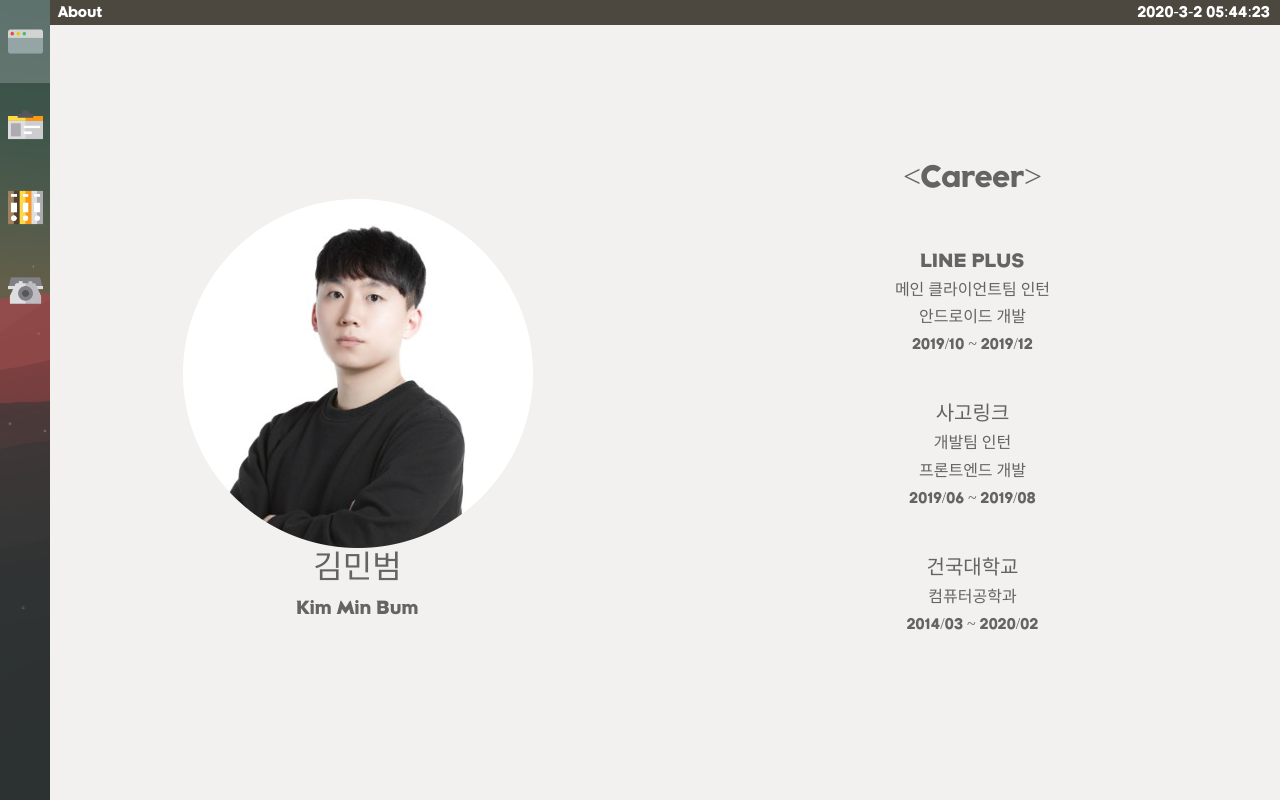
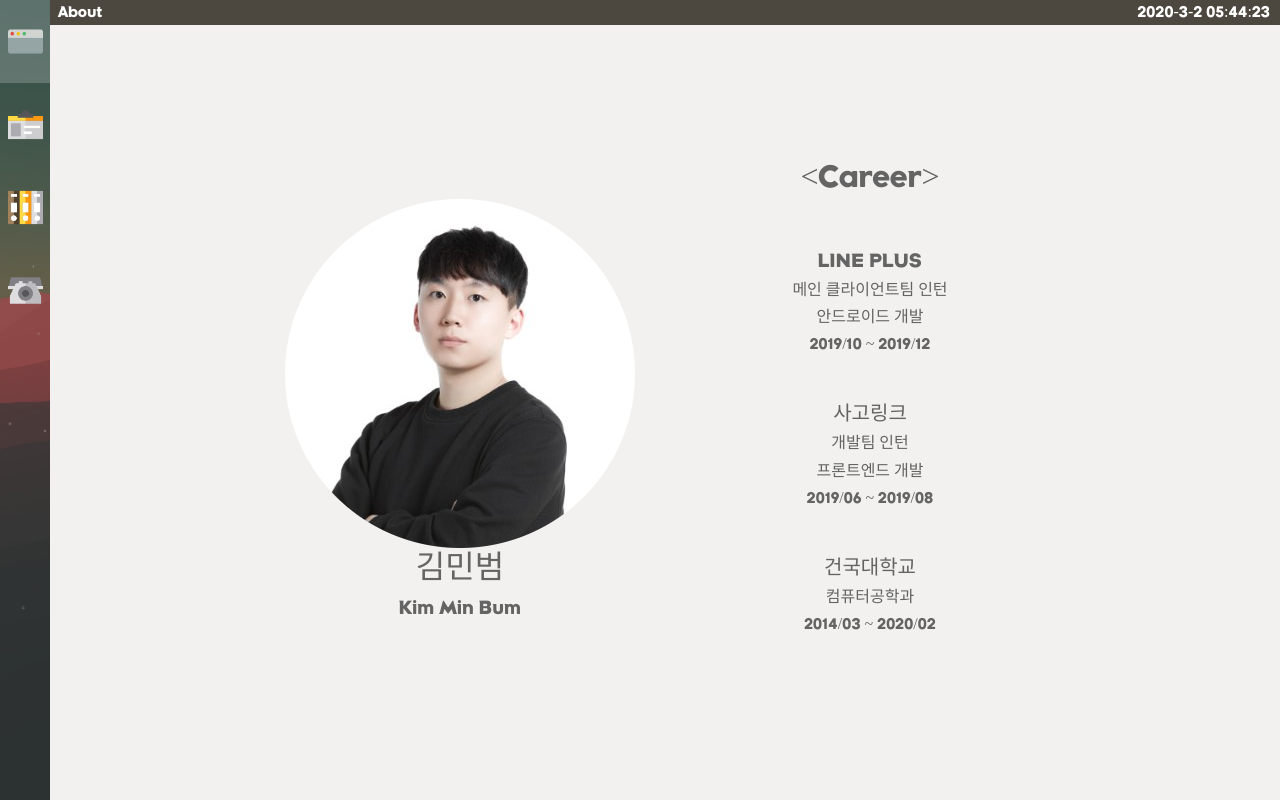
Before and after one commit to mbkim95/portfolio, a Vue app: page / in a window 1280 px wide. Both pictures are taken after a click on the link 25 px from the left and 124 px from the top of the page. Built offline with nearby package versions, Linux system fonts and the light colour scheme; a web font is replaced by a local one; what vue-typed-js would draw is missing.

Commit message:
Apply pop-up animation

```diff
--- a/src/App.vue
+++ b/src/App.vue
@@ -58,8 +58,4 @@ export default {
   background-size: cover;
   background-image: url(assets/bg.jpg);
 }
-
-#terminal {
-  visibility: visible;
-}
 </style>
--- a/src/components/About.vue
+++ b/src/components/About.vue
@@ -1,15 +1,21 @@
 <template>
   <div class="about container-fluid px-0" id="page-wrapper">
-    <div id="content" class="row mx-0">
-      <div class="col-lg-6 col-md-6 my-auto">
+    <transition name="fade">
+      <div id="content" class="row mx-0" v-if="show">
+        <div class="col-lg-2 col-md-2"></div>
+        <div class="col-lg-4 col-md-4 my-auto">
           <img :src="profile" class="w-auto img-fluid image" />
           <h2>김민범</h2>
           <h5>Kim Min Bum</h5>
         </div>
-      <div class="col-lg-6 col-md-6 my-auto">
+        <div class="col-lg-4 col-md-4 my-auto">
           <div id="career" class="mt-2">&lt;Career></div>
           <ul class="list-unstyled">
-          <li class="mt-5 mb-5" v-for="(career, index) in careers" :key="index">
+            <li
+              class="mt-5 mb-5"
+              v-for="(career, index) in careers"
+              :key="index"
+            >
               <h5>{{ career.name }}</h5>
               <h6>{{ career.detail }}</h6>
               <h6>{{ career.job }}</h6>
@@ -17,7 +23,9 @@
             </li>
           </ul>
         </div>
+        <div class="col-lg-2 col-md-2"></div>
       </div>
+    </transition>
   </div>
 </template>
 
@@ -27,6 +35,7 @@ export default {
   props: {},
   data() {
     return {
+      show: false,
       profile: require("../assets/profile.png"),
       careers: [
         {
@@ -50,8 +59,14 @@ export default {
       ]
     };
   },
-  mounted() {},
-  methods: {}
+  mounted() {
+    this.display();
+  },
+  methods: {
+    display() {
+      this.show = true;
+    }
+  }
 };
 </script>
 
@@ -73,4 +88,25 @@ export default {
 #career {
   font-size: 2em;
 }
+
+.fade-enter-active,
+.fade-leave-active {
+  transition: opacity 1s;
+  animation: scale-up 0.5s;
+}
+
+.fade-enter,
+.fade-leave-to {
+  opacity: 0;
+}
+
+@keyframes scale-up {
+  0% {
+    transform: scale(0.6);
+  }
+
+  100% {
+    transform: scale(1);
+  }
+}
 </style>
--- a/src/components/Contact.vue
+++ b/src/components/Contact.vue
@@ -60,11 +60,11 @@ export default {
     };
   },
   mounted() {
-    this.fadeMe();
+    this.display();
   },
   methods: {
-    fadeMe() {
-      this.show = !this.show;
+    display() {
+      this.show = true;
     }
   }
 };
@@ -104,11 +104,22 @@ li#title {
 
 .fade-enter-active,
 .fade-leave-active {
-  transition: opacity 2s;
+  transition: opacity 1s;
+  animation: scale-up 0.5s;
 }
 
 .fade-enter,
 .fade-leave-to {
   opacity: 0;
 }
+
+@keyframes scale-up {
+  0%{
+    transform: scale(0.6);
+  }
+
+  100%{
+    transform: scale(1);
+  }
+}
 </style>
--- a/src/components/Menu.vue
+++ b/src/components/Menu.vue
@@ -41,7 +41,6 @@ export default {
   },
   methods: {
     sendMenu(menu) {
-      console.log(menu);
       this.$emit("show-menu", menu);
     }
   }
--- a/src/components/Terminal.vue
+++ b/src/components/Terminal.vue
@@ -1,6 +1,7 @@
 <template>
   <div class="terminal">
-    <div id="page-wrapper">
+    <transition name="fade">
+      <div id="page-wrapper" v-if="show">
         <div class="text-left" id="content">
           <span class="ml-2" id="id">
             mbkim@github
@@ -14,8 +15,8 @@
               class="typing"
               :loop="true"
               :strings="[
-              'Hello! ^1000 Welcome to my page.^1000',
-              'Please click the Menu Icon.^1500'
+                '^1500Hello! ^1000 Welcome to my page.^1000',
+                'Please click the Menu Icon.'
               ]"
             >
               <span class="typing"></span>
@@ -23,6 +24,7 @@
           </div>
         </div>
       </div>
+    </transition>
   </div>
 </template>
 
@@ -31,10 +33,18 @@ export default {
   name: "Terminal",
   props: {},
   data() {
-    return {};
+    return {
+      show: false
+    };
   },
-  mounted() {},
-  methods: {}
+  mounted() {
+    this.display();
+  },
+  methods: {
+    display() {
+      this.show = true;
+    }
+  }
 };
 </script>
 
@@ -56,4 +66,25 @@ export default {
 .terminal .typing {
   display: inline;
 }
+
+.fade-enter-active,
+.fade-leave-active {
+  transition: opacity 1s;
+  animation: scale-up 0.5s;
+}
+
+.fade-enter,
+.fade-leave-to {
+  opacity: 0;
+}
+
+@keyframes scale-up {
+  0%{
+    transform: scale(0.6);
+  }
+
+  100%{
+    transform: scale(1);
+  }
+}
 </style>
```
Lines whose indentation alone changed are shown as unchanged.
